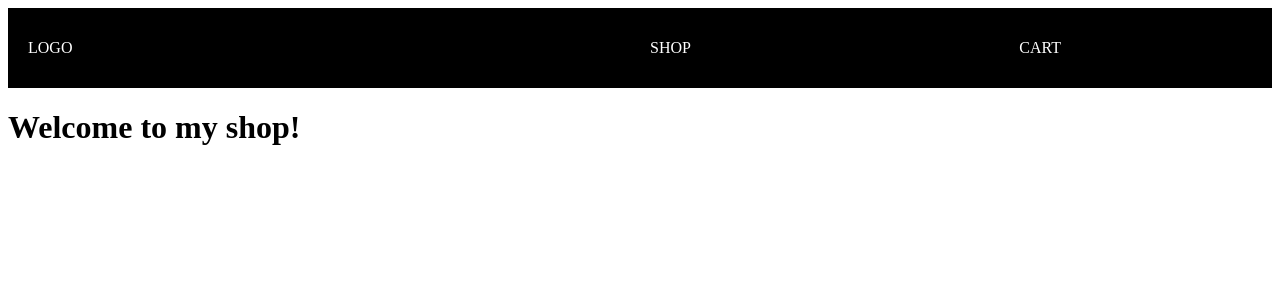
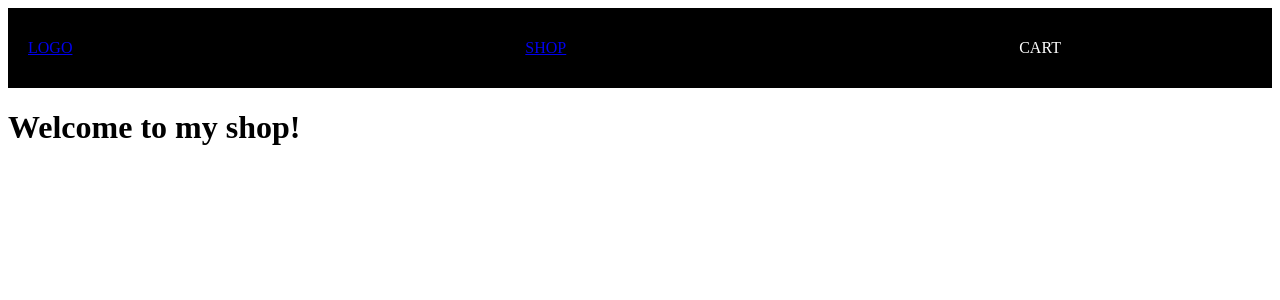
Before and after one commit to codyalanstubbs/top-shopping-cart, a React (Create React App) app: page /shop in a window 1280 px wide. Shown: the top 300 px of the page. Built offline with nearby package versions, Linux system fonts and the light colour scheme.

Commit message:
Make nav links function with Link

```diff
--- a/src/App.js
+++ b/src/App.js
@@ -1,10 +1,8 @@
-import Nav from "./components/Nav";
 import RouteSwitch from "./components/RouteSwitch";
 
 const App = () => {
   return (
     <div className="App">
-      <Nav />
       <RouteSwitch />
     </div>
   );
--- a/src/components/Nav.js
+++ b/src/components/Nav.js
@@ -1,12 +1,17 @@
 import React from "react";
 import "../assets/css/Nav.css";
+import { Link } from "react-router-dom";
 
 const Nav = () => {
     return (
         <nav>
             <ul>
-                <li className="logo">LOGO</li>
-                <li className="shop">SHOP</li>
+                <Link to="/">
+                    <li className="logo">LOGO</li>
+                </Link>
+                <Link to="/shop/">
+                    <li className="shop">SHOP</li>
+                </Link>
                 <li className="cart">CART</li>
             </ul>
         </nav>
--- a/src/components/RouteSwitch.js
+++ b/src/components/RouteSwitch.js
@@ -1,10 +1,13 @@
 import { BrowserRouter, Routes, Route } from "react-router-dom";
 import Home from "./Home";
 import Shop from "./Shop";
+import Nav from "./Nav";
 
 const RouteSwitch = () => {
     return (
         <BrowserRouter>
+                <Nav />
+
             <Routes>
                 <Route path="/" element={<Home />}></Route>
                 <Route path="/shop/" element={<Shop />}></Route>
```
